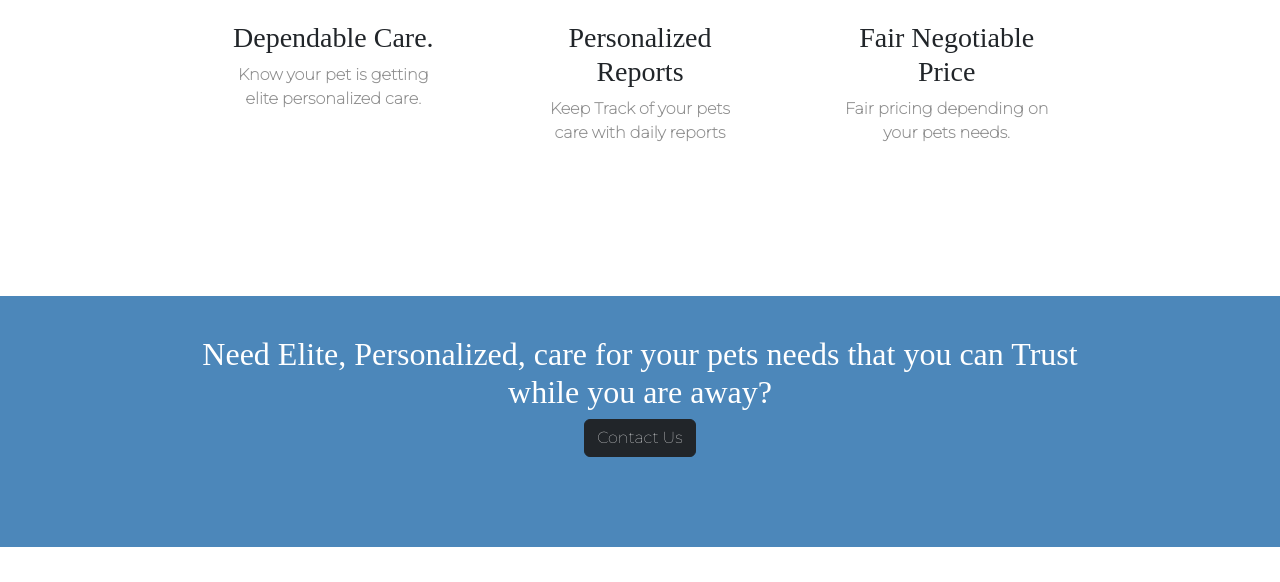
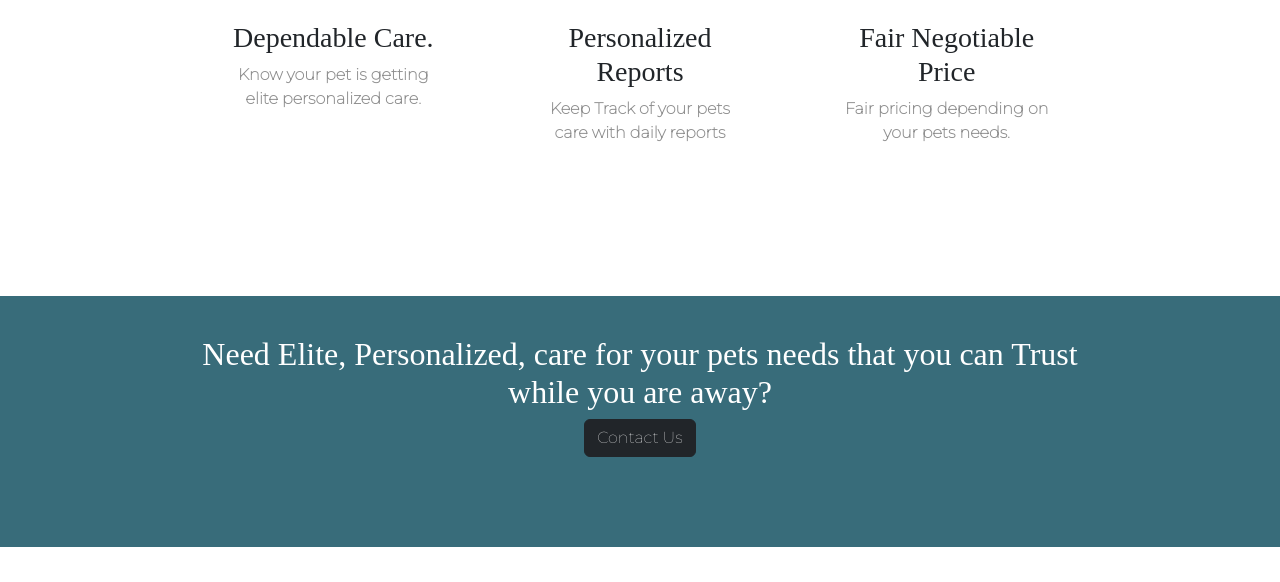
Before and after one commit to johnjelliott85/petcare-startup, a plain HTML site: page index.html in a window 1280 px wide. Shown: the part 721-1303 px from the top of the page. Drawn offline with nearby package versions, Linux system fonts and the light colour scheme.

Commit message:
fixed bg color

```diff
--- a/css/styles.css
+++ b/css/styles.css
@@ -103,7 +103,7 @@ p {
 
 /* call to action */
 #cta {
-    background-color: #4C87BA;
+    background-color: #386C7A;
     padding: 3% 15% 7%;
     text-align: center;
 
```
